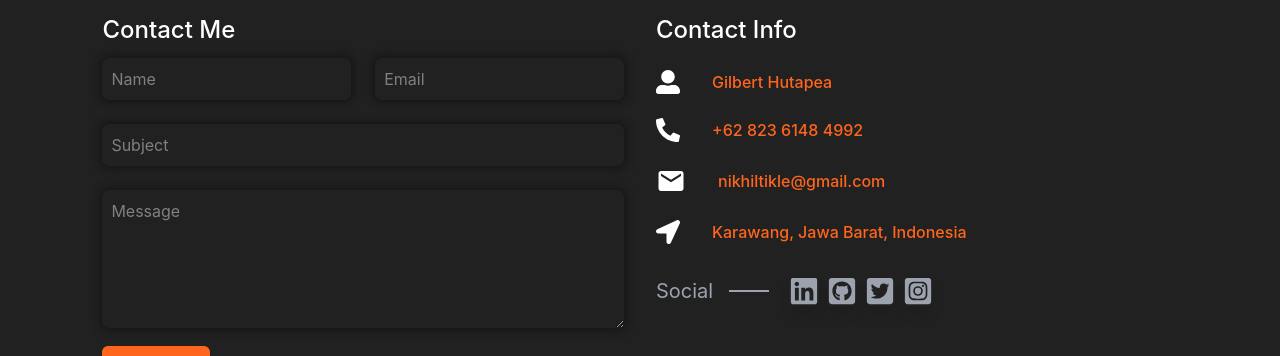
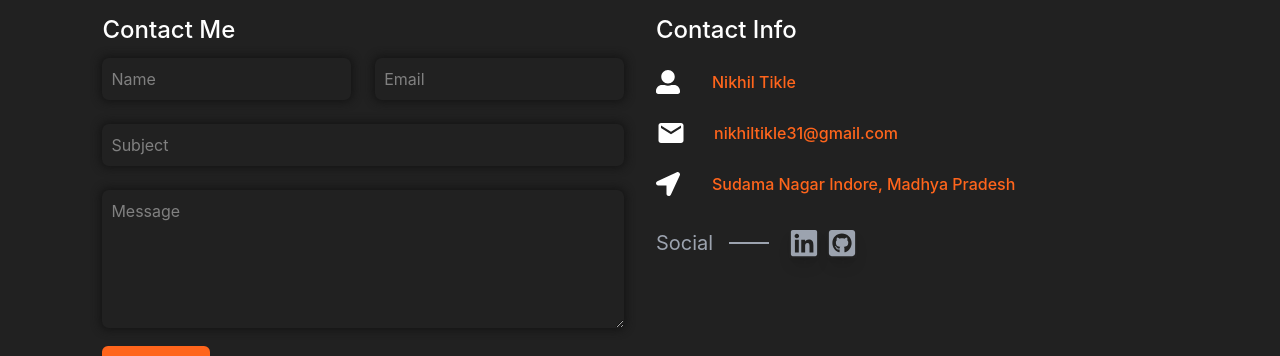
Before and after one commit to nikhiltikle/Portfolio, a React (Create React App) app: page /contact in a window 1280 px wide. Shown: the part 218-574 px from the top of the page. Built offline with nearby package versions, Linux system fonts and the light colour scheme.

Commit message:
contact section updated

```diff
--- a/src/pages/Contact/index.js
+++ b/src/pages/Contact/index.js
@@ -5,12 +5,9 @@ import '../shared/Shared.css';
 import { motion, useAnimation } from 'framer-motion';
 import {
   FaUserAlt,
-  FaPhoneAlt,
   FaLocationArrow,
   FaLinkedin,
   FaGithubSquare,
-  FaTwitterSquare,
-  FaInstagramSquare,
 } from 'react-icons/fa';
 import { MdEmail, MdSend } from 'react-icons/md';
 import emailjs from '@emailjs/browser';
@@ -39,10 +36,10 @@ const Contact = () => {
     e.preventDefault();
     emailjs
       .sendForm(
-        'service_6xnj05v',
-        'template_exk29f8',
+        'service_p4ki7od',
+        'template_dkc6tfn',
         form.current,
-        'kLfLk-o6LKj-L9c77'
+        'MaaA5dYfvKXck7gdm'
       )
       .then(
         (result) => {
@@ -144,53 +141,35 @@ const Contact = () => {
           <h2 className='text-2xl font-medium'>Contact Info</h2>
           <div className='flex items-center my-6'>
             <FaUserAlt className='text-2xl mr-8 hover:text-primary cursor-pointer duration-300'></FaUserAlt>
-            <h3 className='font-medium text-primary'>Gilbert Hutapea</h3>
+            <h3 className='font-medium text-primary'>Nikhil Tikle</h3>
           </div>
           <div className='flex items-center my-6'>
-            <FaPhoneAlt className='text-2xl mr-8 hover:text-primary cursor-pointer duration-300'></FaPhoneAlt>
-            <h3 className='font-medium text-primary'>+62 823 6148 4992</h3>
-          </div>
-          <div className='flex items-center my-6'>
-            <MdEmail className='text-3xl mr-8 hover:text-primary cursor-pointer duration-300'></MdEmail>
-            <h3 className='font-medium text-primary'>nikhiltikle@gmail.com</h3>
+            <MdEmail className='text-3xl mr-7 hover:text-primary cursor-pointer duration-300'></MdEmail>
+            <h3 className='font-medium text-primary'>nikhiltikle31@gmail.com</h3>
           </div>
           <div className='flex items-center my-6'>
             <FaLocationArrow className='text-2xl mr-8 hover:text-primary cursor-pointer duration-300'></FaLocationArrow>
 
             <h3 className='font-medium text-primary'>
-              Karawang, Jawa Barat, Indonesia
+            Sudama Nagar Indore, Madhya Pradesh
             </h3>
           </div>
           <div className='mt-8 flex items-center'>
             <h3 className='text-xl text-neutral'>Social</h3>
             <div className='bg-gray-400 w-10 h-[2px] mx-4'></div>
             <a
-              href='https://linkedin.com/in/gilnikhiltikle'
+              href='https://www.linkedin.com/in/nikhiltikle/'
               target='blank'
               className='text-3xl text-neutral hover:text-primary hover:-translate-y-1.5 shadow-lg mx-1 duration-300'
             >
               <FaLinkedin></FaLinkedin>
             </a>
             <a
-              href='https://www.github.com/nikhiltikle'
+              href='https://github.com/nikhiltikle'
               target='blank'
               className='text-3xl text-neutral hover:text-primary hover:-translate-y-1.5 shadow-lg mx-1 duration-300'
             >
               <FaGithubSquare></FaGithubSquare>
-            </a>
-            <a
-              href='https://twitter.com/Gilnikhiltiklea'
-              target='blank'
-              className='text-3xl text-neutral hover:text-primary hover:-translate-y-1.5 shadow-lg mx-1 duration-300'
-            >
-              <FaTwitterSquare></FaTwitterSquare>
-            </a>
-            <a
-              href='https://www.instagram.com/bethup97/'
-              target='blank'
-              className='text-3xl text-neutral hover:text-primary hover:-translate-y-1.5 shadow-lg mx-1 duration-300'
-            >
-              <FaInstagramSquare></FaInstagramSquare>
             </a>
           </div>
         </motion.div>
```
